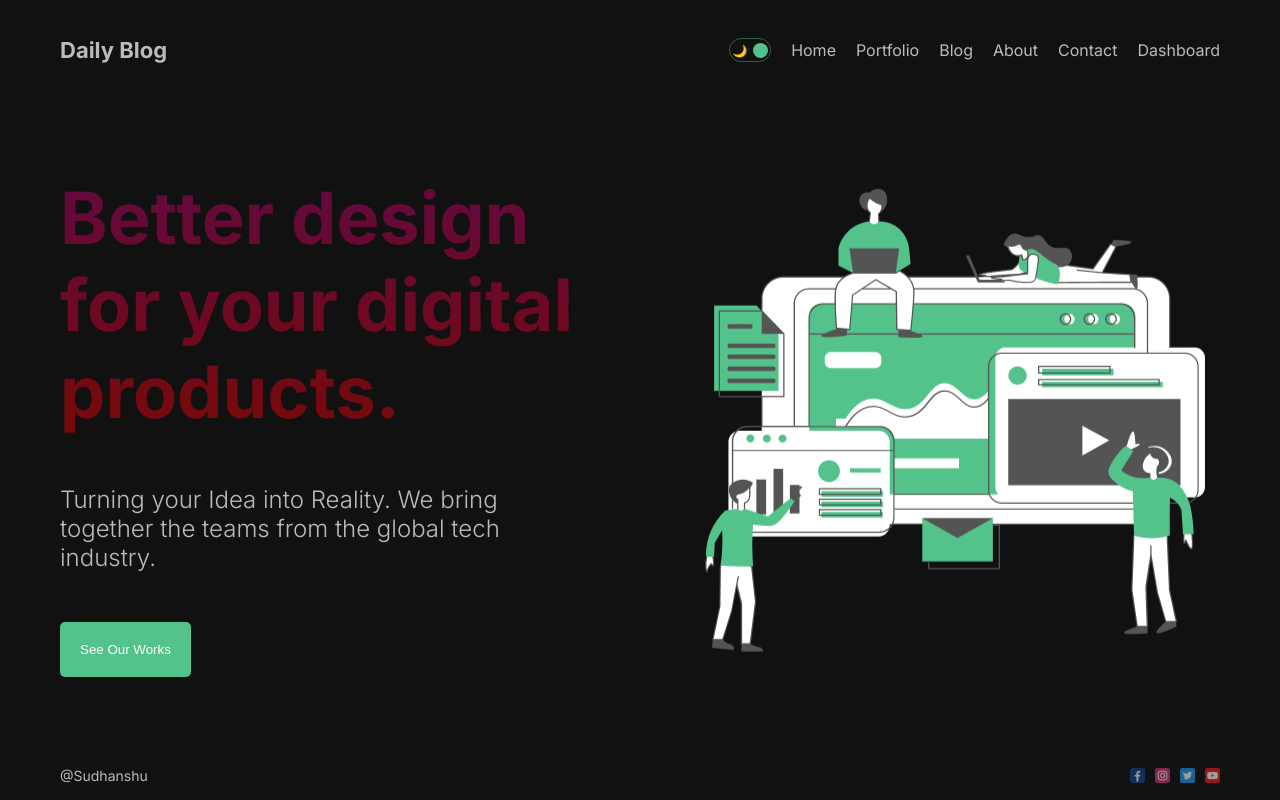
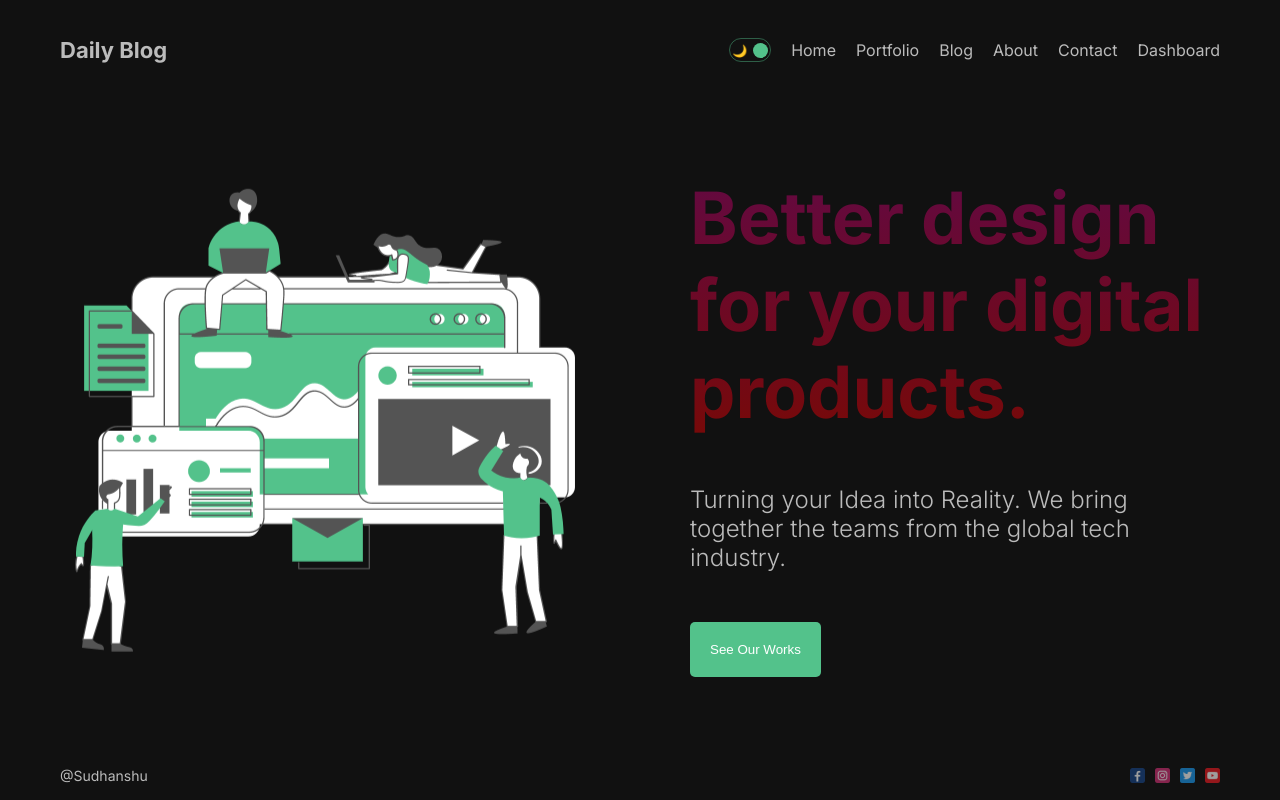
Before and after one commit to sudhanshu418/BlogWebsite, a Next.js app: page / in a window 1280 px wide. Built offline with nearby package versions, Linux system fonts and the light colour scheme; no server answers.

Commit message:
Update page.jsx

```diff
--- a/src/app/page.jsx
+++ b/src/app/page.jsx
@@ -6,6 +6,9 @@ import Button from "@/components/Button/Button";
 export default function Home() {
   return (
     <div className={styles.container}>
+      <div className={styles.item}>
+        <Image src={Hero} alt="" className={styles.img} />
+      </div>
       <div className={styles.item}>
         <h1 className={styles.title}>
           Better design for your digital products.
@@ -16,9 +19,6 @@ export default function Home() {
         </p>
         <Button url="/portfolio" text="See Our Works"/>
       </div>
-      <div className={styles.item}>
-        <Image src={Hero} alt="" className={styles.img} />
-      </div>
     </div>
   );
 }
```
